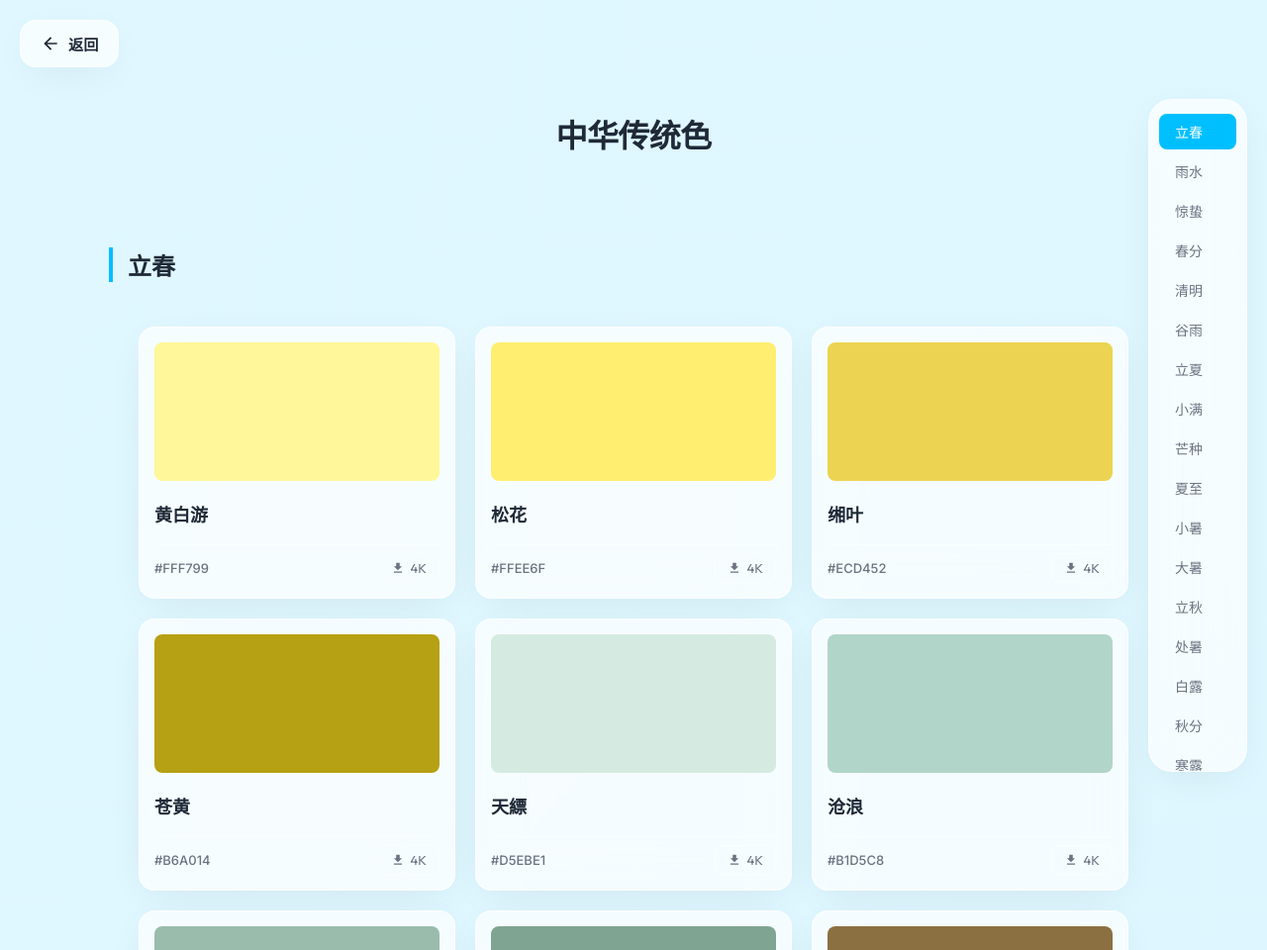
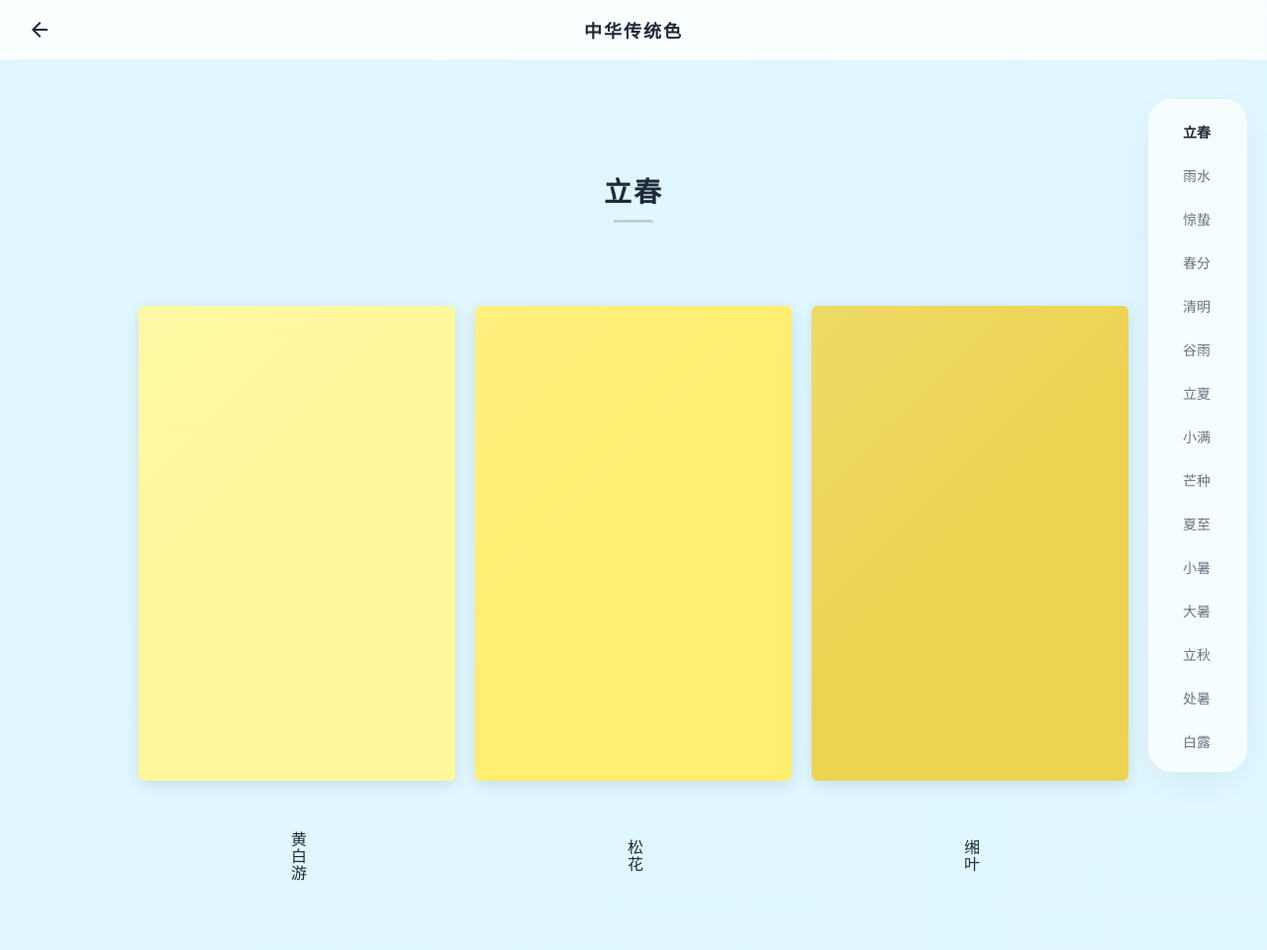
Before and after one commit to hujingting/PureColorCollector, a plain HTML site: page colorwallpaper/traditional-colors.html in a window 1280 px wide. Shown: the top 960 px of the page at 99% size. Drawn offline with Linux system fonts and the light colour scheme.

Commit message:
添加网页 icon，优化中华传统色标题显示位置

```diff
--- a/colorwallpaper/birthday-colors.html
+++ b/colorwallpaper/birthday-colors.html
@@ -4,7 +4,10 @@
 <head>
     <meta charset="UTF-8">
     <meta name="viewport" content="width=device-width, initial-scale=1.0">
-    <title>生日色 - PureColorCollector</title>
+    <link rel="icon" type="image/png" href="icon-512.png">
+    <link rel="manifest" href="manifest.json">
+    <link rel="apple-touch-icon" href="icon-512.png">
+    <title>生日色 | PureColor</title>
     <link rel="preconnect" href="https://fonts.googleapis.com">
     <link rel="preconnect" href="https://fonts.gstatic.com" crossorigin>
     <link
--- /dev/null
+++ b/colorwallpaper/temp_header.css
@@ -0,0 +1,57 @@
+        /* Fixed Header Styles */
+        .page-header {
+            position: fixed;
+            top: 0;
+            left: 0;
+            right: 0;
+            height: 60px;
+            display: flex;
+            align-items: center;
+            justify-content: center;
+            padding: 0 20px;
+            z-index: 1000;
+            background: rgba(255, 255, 255, 0.8);
+            backdrop-filter: blur(10px);
+            -webkit-backdrop-filter: blur(10px);
+            border-bottom: 1px solid var(--glass-border);
+        }
+
+        .back-btn {
+            position: absolute;
+            left: 20px;
+            background: transparent;
+            border: none;
+            color: var(--text-main);
+            cursor: pointer;
+            padding: 8px;
+            border-radius: 50%;
+            display: flex;
+            align-items: center;
+            justify-content: center;
+            transition: all 0.2s ease;
+        }
+
+        .back-btn:hover {
+            background: rgba(0, 0, 0, 0.05);
+        }
+
+        .header-title {
+            font-family: 'Noto Serif SC', serif;
+            font-size: 18px;
+            font-weight: 600;
+            color: var(--text-main);
+            margin: 0;
+            letter-spacing: 2px;
+        }
+
+        /* Adjust container to account for fixed header */
+        .container {
+            margin-top: 80px !important;
+            /* Override other margins */
+            padding-top: 20px;
+        }
+
+        /* Remove old back button styles if necessary, or just override */
+        .back-btn-fixed {
+            display: none;
+        }
--- a/colorwallpaper/traditional-colors.html
+++ b/colorwallpaper/traditional-colors.html
@@ -4,11 +4,14 @@
 <head>
     <meta charset="UTF-8">
     <meta name="viewport" content="width=device-width, initial-scale=1.0">
-    <title>中华传统色 - PureColorCollector</title>
+    <link rel="icon" type="image/png" href="icon-512.png">
+    <link rel="manifest" href="manifest.json">
+    <link rel="apple-touch-icon" href="icon-512.png">
+    <title>中华传统色 | PureColor</title>
     <link rel="preconnect" href="https://fonts.googleapis.com">
     <link rel="preconnect" href="https://fonts.gstatic.com" crossorigin>
     <link
-        href="https://fonts.googleapis.com/css2?family=Outfit:wght@400;500;600;700;800&family=Inter:wght@400;500;600&display=swap"
+        href="https://fonts.googleapis.com/css2?family=Noto+Serif+SC:wght@300;400;500;600;700&family=Outfit:wght@400;500;600;700;800&family=Inter:wght@400;500;600&display=swap"
         rel="stylesheet">
     <link rel="stylesheet" href="style.css">
     <style>
@@ -54,11 +57,17 @@
             flex-shrink: 0;
         }
 
+        /*
+         * --- Modern Chinese Aesthetic Redesign ---
+         * Theme: Ink & Scroll (水墨与卷轴)
+         */
+
         /* 颜色列表容器 */
         .traditional-colors-list {
             display: flex;
             flex-direction: column;
-            gap: 30px;
+            gap: 60px;
+            /* More breathing room */
             width: 100%;
             max-width: 1200px;
             margin: 0 auto;
@@ -66,108 +75,209 @@
 
         /* 节气标题样式优化 */
         .season-title {
-            font-size: clamp(20px, 2vw, 24px);
-            font-weight: bold;
+            font-family: 'Noto Serif SC', serif;
+            font-size: 28px;
+            font-weight: 600;
             color: var(--text-main);
-            margin: 20px 0 15px;
-            padding-left: 15px;
-            border-left: 4px solid var(--primary);
+            margin: 40px 0 24px;
+            text-align: center;
             position: relative;
-            scroll-margin-top: 20px;
+            scroll-margin-top: 40px;
+            letter-spacing: 2px;
         }
 
-        /* 颜色网格布局优化 */
+        /* Ink stroke decoration under title */
+        .season-title::after {
+            content: '';
+            display: block;
+            width: 40px;
+            height: 3px;
+            background: var(--text-muted);
+            margin: 10px auto 0;
+            opacity: 0.3;
+            border-radius: 2px;
+        }
+
+        /* 颜色网格布局优化 - Compact Grid with varying delays for animation */
         .season-colors {
             display: grid;
-            gap: clamp(15px, 2vw, 20px);
+            grid-template-columns: repeat(auto-fill, minmax(110px, 1fr));
+            gap: 20px;
             width: 100%;
             margin: 0 auto;
         }
 
-        /* 颜色卡片样式优化 */
+        /* 颜色卡片样式优化 - Floating Card */
         .color-card {
-            background: var(--surface);
-            backdrop-filter: blur(20px);
-            -webkit-backdrop-filter: blur(20px);
-            border: 1px solid var(--glass-border);
-            border-radius: var(--radius-md);
-            padding: clamp(12px, 1.5vw, 15px);
-            box-shadow: var(--shadow-soft);
+            background: transparent;
+            border: none;
+            padding: 0;
+            box-shadow: none;
             display: flex;
             flex-direction: column;
-            gap: 10px;
+            gap: 12px;
             cursor: pointer;
-            transition: all 0.3s ease;
-            height: 100%;
+            transition: all 0.5s cubic-bezier(0.34, 1.56, 0.64, 1);
+            /* Elastic bounce */
+            height: auto;
+            align-items: center;
+            opacity: 0;
+            /* Hidden initially for animation */
+            animation: slideUpFade 0.8s cubic-bezier(0.2, 0.8, 0.2, 1) forwards;
+        }
+
+        /* Staggered animation delays for the first 10 items to create a wave */
+        .color-card:nth-child(1) {
+            animation-delay: 0.05s;
+        }
+
+        .color-card:nth-child(2) {
+            animation-delay: 0.1s;
+        }
+
+        .color-card:nth-child(3) {
+            animation-delay: 0.15s;
+        }
+
+        .color-card:nth-child(4) {
+            animation-delay: 0.2s;
+        }
+
+        .color-card:nth-child(5) {
+            animation-delay: 0.25s;
+        }
+
+        .color-card:nth-child(6) {
+            animation-delay: 0.3s;
+        }
+
+        .color-card:nth-child(n+7) {
+            animation-delay: 0.35s;
+        }
+
+        @keyframes slideUpFade {
+            from {
+                opacity: 0;
+                transform: translateY(40px) scale(0.9);
+            }
+
+            to {
+                opacity: 1;
+                transform: translateY(0) scale(1);
+            }
         }
 
         .color-card:hover {
-            transform: translateY(-4px);
-            box-shadow: var(--shadow-hover);
+            transform: translateY(-8px) scale(1.05);
+            z-index: 10;
         }
 
+        /* The Color "Ink Block" */
         .color-preview {
-            height: clamp(120px, 15vw, 140px);
-            border-radius: var(--radius-sm);
-            margin-bottom: 10px;
-            transition: transform 0.2s ease;
+            width: 100%;
+            aspect-ratio: 2/3;
+            /* Balanced Traditional Card Ratio */
+            border-radius: 6px;
+            margin-bottom: 0;
+            transition: all 0.5s ease;
+            box-shadow: 0 4px 15px rgba(0, 0, 0, 0.1);
+            position: relative;
+            overflow: hidden;
         }
 
-        .color-card:hover .color-preview {
-            transform: scale(1.02);
+
+
+        /* Shine effect on hover */
+        .color-preview::after {
+            content: '';
+            position: absolute;
+            top: 0;
+            left: 0;
+            right: 0;
+            bottom: 0;
+            background: linear-gradient(135deg, rgba(255, 255, 255, 0.2) 0%, rgba(255, 255, 255, 0) 50%);
+            opacity: 0.6;
+            pointer-events: none;
         }
 
         .color-info {
             display: flex;
             flex-direction: column;
-            gap: 8px;
+            gap: 4px;
+            align-items: center;
+            text-align: center;
+            width: 100%;
         }
 
         .color-name {
-            font-size: 18px;
-            font-weight: 600;
+            font-family: 'Noto Serif SC', serif;
+            font-size: 16px;
+            /* Smaller font */
+            font-weight: 500;
             color: var(--text-main);
+            letter-spacing: 1px;
+            writing-mode: vertical-rl;
+            /* Vertical text for authentic scroll look */
+            text-orientation: upright;
+            height: 120px;
+            /* Fixed height for name column */
+            margin-top: 4px;
         }
 
         .color-pinyin {
-            font-size: 13px;
-            color: var(--text-muted);
-            font-style: italic;
+            display: none;
+            /* Hide pinyin for cleaner look, or move to tooltip */
         }
 
+        /* Description is hidden by default in grid to keep it clean, could appear on detail view or modal */
         .color-desc {
-            font-size: 14px;
-            color: var(--text-muted);
-            line-height: 1.4;
+            display: none;
         }
 
         .color-actions {
+            opacity: 0;
+            transform: translateY(10px);
+            transition: all 0.3s ease;
             display: flex;
-            justify-content: space-between;
+            flex-direction: row;
+            /* Horizontal alignment */
             align-items: center;
-            margin-top: 2px;
-            padding-top: 8px;
-            border-top: 1px solid var(--glass-border);
+            justify-content: center;
+            gap: 8px;
+            /* Small gap between hex and button */
+            margin-top: 8px;
+            /* Space from vertical text */
+            width: 100%;
         }
 
+        .color-card:hover .color-actions {
+            opacity: 1;
+            transform: translateY(0);
+        }
+
+        /* Subtle minimalist buttons */
         .download-btn {
             background: transparent;
-            border: 1px solid var(--glass-border);
-            border-radius: var(--radius-sm);
-            padding: 6px 12px;
+            border: none;
+            width: 20px;
+            height: 20px;
+            padding: 0;
+            display: flex;
+            justify-content: center;
+            align-items: center;
             color: var(--text-muted);
             cursor: pointer;
-            display: flex;
-            align-items: center;
-            gap: 6px;
-            font-size: 13px;
-            transition: all 0.3s ease;
+            transition: all 0.2s ease;
+            opacity: 0.7;
         }
+
+        /* Copy action is now implicitly the card click, download is explicit */
 
         .download-btn:hover {
             background: var(--surface-hover);
             color: var(--primary);
             border-color: var(--primary);
+            transform: scale(1.1);
         }
 
         .download-btn svg {
@@ -178,8 +288,11 @@
         .color-hex {
             font-family: 'Inter', monospace;
             color: var(--text-muted);
-            font-size: 13px;
-            font-weight: 500;
+            font-size: 11px;
+            font-weight: 400;
+            opacity: 0.6;
+            margin-top: 4px;
+            display: block;
         }
 
         /* 导航栏样式 */
@@ -218,24 +331,32 @@
         }
 
         .nav-item {
-            padding: 8px 16px;
-            margin: 4px 0;
+            padding: 12px 0;
+            /* Vertical breathing */
+            margin: 0;
             cursor: pointer;
-            border-radius: var(--radius-sm);
             color: var(--text-muted);
             font-size: 14px;
             transition: all 0.3s ease;
             white-space: nowrap;
+            font-family: 'Noto Serif SC', serif;
+            /* Use serif for nav too */
+            text-align: center;
+            border-right: 2px solid transparent;
+            border-radius: 0;
+            /* No radius, use border indicator */
         }
 
         .nav-item:hover {
-            background: var(--surface-hover);
             color: var(--text-main);
+            background: linear-gradient(90deg, transparent, rgba(0, 0, 0, 0.02));
         }
 
         .nav-item.active {
-            background: var(--primary);
-            color: white;
+            background: transparent;
+            color: var(--text-main);
+            font-weight: 600;
+            position: relative;
         }
 
         /* 响应式布局优化 */
@@ -266,8 +387,8 @@
 
         @media (max-width: 767px) {
             .container {
-                margin: 80px auto 70px auto;
-                padding: 15px;
+                margin: 40px auto 70px auto;
+                padding: 10px;
                 max-width: 100%;
             }
 
@@ -283,9 +404,11 @@
             }
 
             .season-colors {
-                grid-template-columns: repeat(2, 1fr);
-                gap: 10px;
+                /* Mobile: 3 columns for denser view with tall cards */
+                grid-template-columns: repeat(3, 1fr);
+                gap: 12px;
             }
+
 
             .seasons-nav {
                 top: auto;
@@ -321,10 +444,6 @@
                 padding: 10px;
             }
 
-            .color-preview {
-                height: 100px;
-            }
-
             .color-name {
                 font-size: 16px;
             }
@@ -341,17 +460,77 @@
             text-align: center;
             font-weight: 700;
         }
+
+        /* Fixed Header Styles */
+        .page-header {
+            position: fixed;
+            top: 0;
+            left: 0;
+            right: 0;
+            height: 60px;
+            display: flex;
+            align-items: center;
+            justify-content: center;
+            padding: 0 20px;
+            z-index: 1000;
+            background: rgba(255, 255, 255, 0.8);
+            backdrop-filter: blur(10px);
+            -webkit-backdrop-filter: blur(10px);
+            border-bottom: 1px solid var(--glass-border);
+        }
+
+        .back-btn {
+            position: absolute;
+            left: 20px;
+            background: transparent;
+            border: none;
+            color: var(--text-main);
+            cursor: pointer;
+            padding: 8px;
+            border-radius: 50%;
+            display: flex;
+            align-items: center;
+            justify-content: center;
+            transition: all 0.2s ease;
+        }
+
+        .back-btn:hover {
+            background: rgba(0, 0, 0, 0.05);
+        }
+
+        .header-title {
+            font-family: 'Noto Serif SC', serif;
+            font-size: 18px;
+            font-weight: 600;
+            color: var(--text-main);
+            margin: 0;
+            letter-spacing: 2px;
+        }
+
+        /* Adjust container to account for fixed header */
+        .container {
+            margin-top: 80px !important;
+            /* Override other margins */
+            padding-top: 20px;
+        }
+
+        /* Remove old back button styles if necessary, or just override */
+        .back-btn-fixed {
+            display: none;
+        }
     </style>
 </head>
 
 <body>
-    <!-- Back Button -->
-    <button class="back-btn-fixed" onclick="window.location.href='index.html'">
-        <svg width="20" height="20" viewBox="0 0 24 24" fill="currentColor">
-            <path d="M20 11H7.83l5.59-5.59L12 4l-8 8 8 8 1.41-1.41L7.83 13H20v-2z" />
-        </svg>
-        <span>返回</span>
-    </button>
+    <!-- Fixed Header -->
+    <header class="page-header">
+        <button class="back-btn" onclick="window.location.href='index.html'">
+            <svg width="24" height="24" viewBox="0 0 24 24" fill="currentColor">
+                <path d="M20 11H7.83l5.59-5.59L12 4l-8 8 8 8 1.41-1.41L7.83 13H20v-2z" />
+            </svg>
+        </button>
+        <h1 class="header-title">中华传统色</h1>
+    </header>
 
     <!-- Season Navigation -->
     <div class="seasons-nav">
@@ -360,7 +539,6 @@
         </div>
     </div>
     <div class="container">
-        <h1>中华传统色</h1>
         <div class="traditional-colors-list" id="traditionalColorsList">
             <!-- 颜色卡片将通过 JavaScript 动态添加 -->
         </div>
--- a/colorwallpaper/traditional-colors.js
+++ b/colorwallpaper/traditional-colors.js
@@ -618,7 +618,7 @@ document.addEventListener('DOMContentLoaded', function () {
                             <svg viewBox="0 0 24 24" fill="currentColor">
                                 <path d="M19 9h-4V3H9v6H5l7 7 7-7zM5 18v2h14v-2H5z"/>
                             </svg>
-                            4K
+
                         </button>
                     </div>
                 </div>
```
Also changed, not shown: colorwallpaper/index.html (+3 -0 lines), colorwallpaper/icon-512.png (added), colorwallpaper/manifest.json (added).
